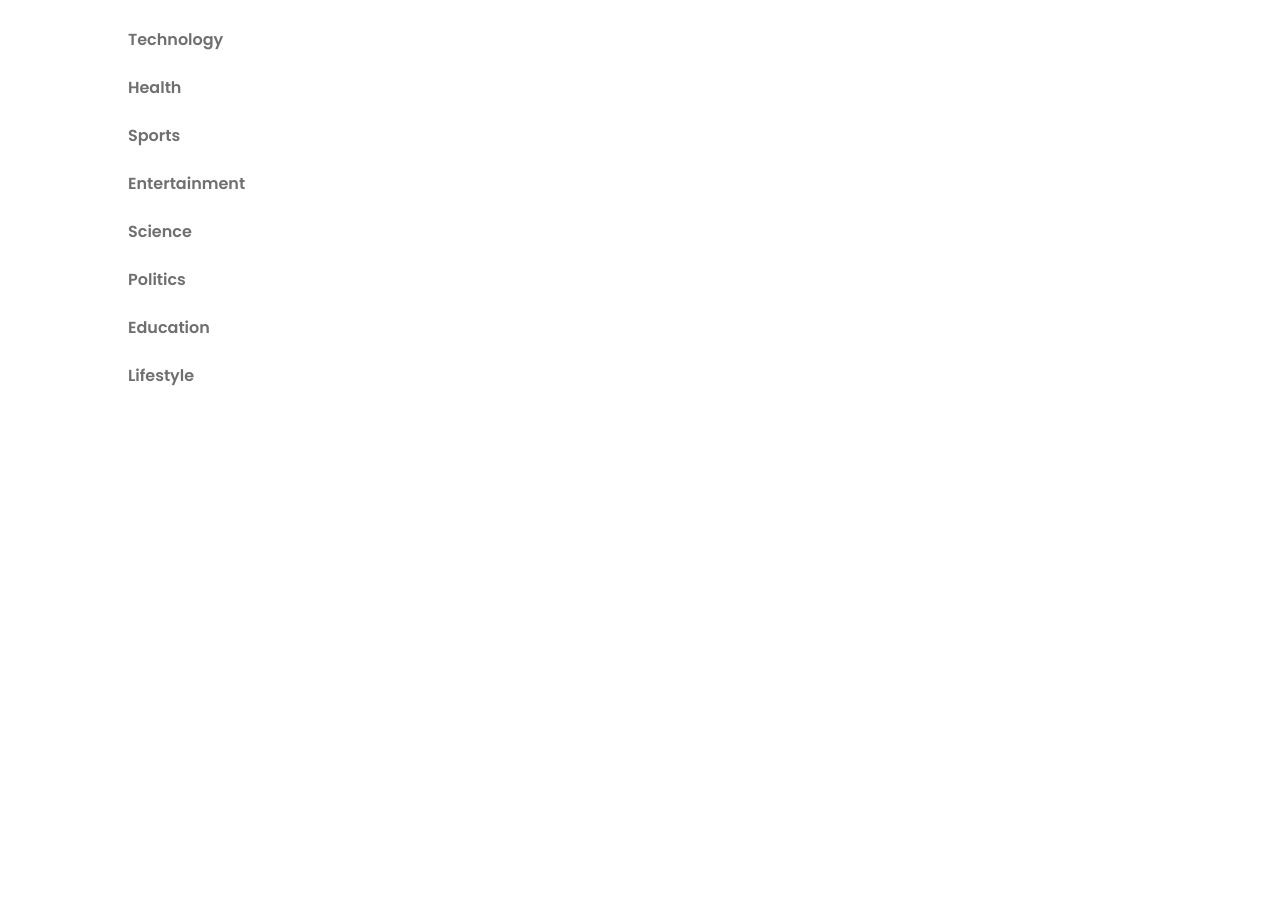
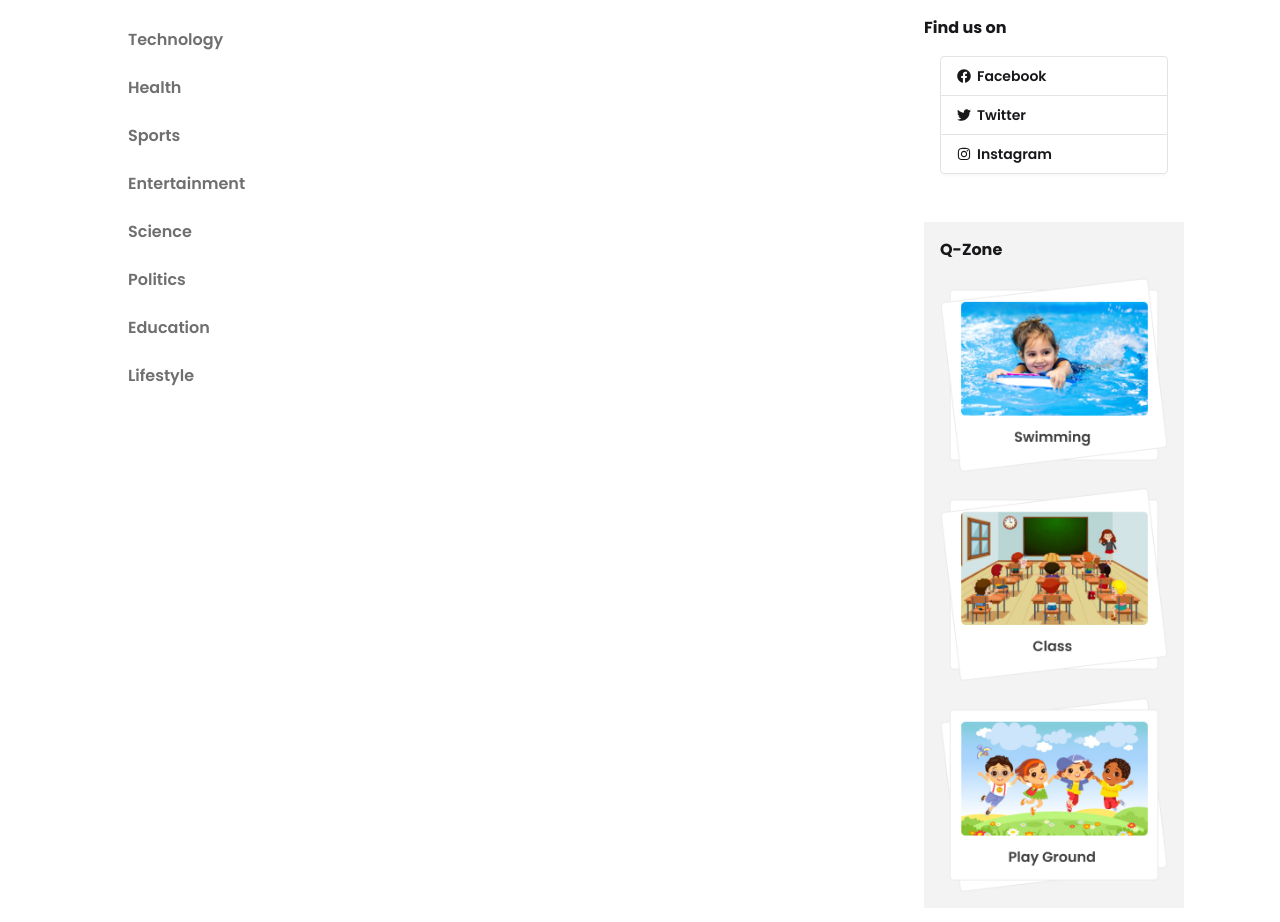
Before and after one commit to AKToran/web-day-88-dragon-news-network, a React (Vite) app: page / in a window 1280 px wide. Shown: the part 470-1392 px from the top of the page. Before the commit the page ends 898 px from the top, so only its background shows below. Built offline with nearby package versions, Linux system fonts and the light colour scheme.

Commit message:
right side components

```diff
--- /dev/null
+++ b/src/Components/homeLayout/FindUs.jsx
@@ -0,0 +1,18 @@
+import React from "react";
+import { FaFacebook, FaInstagram, FaTwitter } from "react-icons/fa";
+
+const FindUs = () => {
+  return (
+    <div>
+      <h2 className="font-bold">Find us on</h2>
+
+      <div className="join join-vertical w-full p-4">
+        <button className="btn bg-base-100 justify-start join-item"><FaFacebook/> Facebook</button>
+        <button className="btn bg-base-100 justify-start join-item"><FaTwitter/> Twitter</button>
+        <button className="btn bg-base-100 justify-start join-item"><FaInstagram/> Instagram</button>
+      </div>
+    </div>
+  );
+};
+
+export default FindUs;
--- /dev/null
+++ b/src/Components/homeLayout/Qzone.jsx
@@ -0,0 +1,22 @@
+import React from 'react';
+import swimmingImg from "../../assets/swimming.png";
+import classImg from "../../assets/class.png";
+import playImg from "../../assets/playground.png"
+
+
+const Qzone = () => {
+  return (
+    <div className='bg-base-200 p-4'>
+      <h2 className='font-bold mb-4'>Q-Zone</h2>
+
+      <div className='space-y-4'>
+        <img src={swimmingImg} alt="" />
+        <img src={classImg} alt="" />
+        <img src={playImg} alt="" />
+      </div>
+
+    </div>
+  );
+};
+
+export default Qzone;
--- a/src/Components/homeLayout/RightAside.jsx
+++ b/src/Components/homeLayout/RightAside.jsx
@@ -1,10 +1,18 @@
 import React from 'react';
 import SocialLogin from './SocialLogin';
+import FindUs from './FindUs';
+import Qzone from './Qzone';
+import adImg from "../../assets/bg.png";
 
 const RightAside = () => {
   return (
-    <div>
+    <div className='space-y-8'>
       <SocialLogin/>
+      <FindUs></FindUs>
+      <Qzone></Qzone>
+      <div>
+        <img src={adImg} alt="" />
+      </div>
     </div>
   );
 };
--- a/src/Layouts/HomeLayout.jsx
+++ b/src/Layouts/HomeLayout.jsx
@@ -19,14 +19,14 @@ const HomeLayout = () => {
         </nav>
       </header>
 
-      <main className="mt-8 grid grid-cols-12">
-        <aside className="left-aside col-span-3 lg:w-10/12">
+      <main className="mt-8 grid grid-cols-12 gap-4">
+        <aside className="left-aside col-span-3">
           <LeftAside />
         </aside>
         <section className="child-component col-span-6">
           <Outlet />
         </section>
-        <aside className="right-aside col-span-3 lg:w-10/12 justify-self-end">
+        <aside className="right-aside col-span-3 justify-self-end">
           <RightAside/>
         </aside>
       </main>
```
